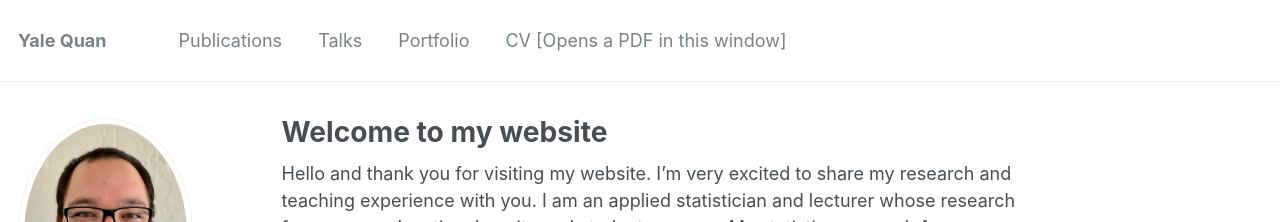
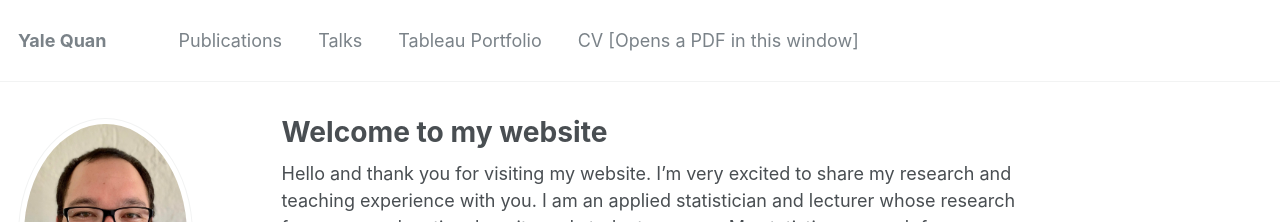
Before and after one commit to yalequan/yalequan.github.io, a Jekyll site: the page built from _pages/about.md, in a window 1280 px wide and 1175 px high. Shown: the top 222 px of the window. Built offline with Jekyll 4.4.1, drawn with Linux system fonts in a browser that asks for light colours.

Commit message:
Update navigation.yml

```diff
--- a/_data/navigation.yml
+++ b/_data/navigation.yml
@@ -6,8 +6,8 @@ main:
   - title: "Talks"
     url: /talks/
 
-  - title: "Portfolio"
-    url: /portfolio/
+  - title: "Tableau Portfolio"
+    url: https://public.tableau.com/profile/yale.quan#!/
 
   - title: "CV [Opens a PDF in this window]"
     url: /files/Yale_Quan_CV_github.pdf
```
